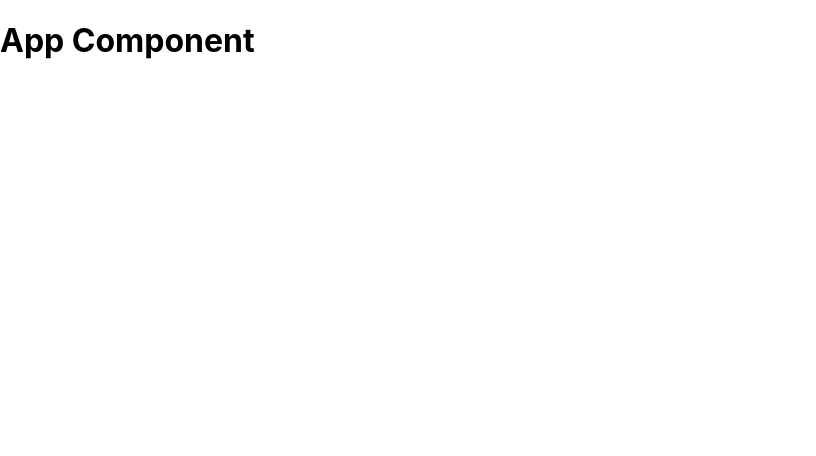
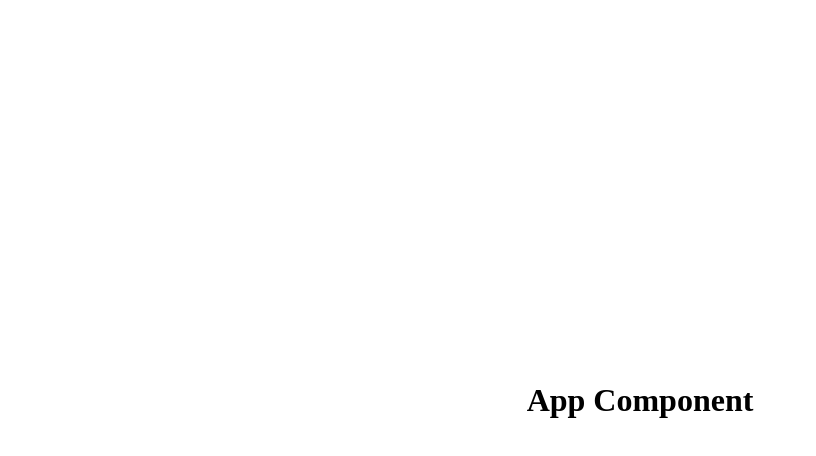
Before and after one commit to EhsanShakil/Timer-App, a React (Create React App) app: page / in a window 1280 px wide. Shown: the top 456 px of the page, without its empty margins (0-816 px from the left). Built offline with nearby package versions, Linux system fonts and the light colour scheme.

Commit message:
Updating

```diff
--- a/package.json
+++ b/package.json
@@ -8,6 +8,7 @@
     "@testing-library/user-event": "^7.1.2",
     "@types/jest": "^24.0.0",
     "@types/node": "^12.0.0",
+    "@types/react-dom": "^16.9.0",
     "react": "^16.13.1",
     "react-dom": "^16.13.1",
     "react-scripts": "3.4.3",
@@ -84,7 +85,6 @@
     "@types/enzyme": "3.10.6",
     "@types/enzyme-adapter-react-16": "1.0.6",
     "@types/react": "^16.9.49",
-    "@types/react-dom": "^16.9.8",
     "enzyme": "3.11.0",
     "enzyme-adapter-react-16": "1.15.4",
     "enzyme-to-json": "3.5.0",
--- a/src/Components/App/App.css
+++ b/src/Components/App/App.css
@@ -0,0 +1,13 @@
+body {
+  box-sizing: border-box;
+  margin: 0px;
+  padding: 0px;
+  overflow: hidden;
+}
+.container {
+  height: 100vh;
+  width: 100vw;
+  display: flex;
+  justify-content: center;
+  align-items: center;
+}
--- a/src/Components/App/App.tsx
+++ b/src/Components/App/App.tsx
@@ -1,8 +1,9 @@
 import React from "react";
+import "./App.css";
 
 const App = () => {
   return (
-    <div>
+    <div className="container">
       <h1>App Component</h1>
     </div>
   );
--- a/src/index.css
+++ /dev/null
@@ -1,13 +0,0 @@
-body {
-  margin: 0;
-  font-family: -apple-system, BlinkMacSystemFont, 'Segoe UI', 'Roboto', 'Oxygen',
-    'Ubuntu', 'Cantarell', 'Fira Sans', 'Droid Sans', 'Helvetica Neue',
-    sans-serif;
-  -webkit-font-smoothing: antialiased;
-  -moz-osx-font-smoothing: grayscale;
-}
-
-code {
-  font-family: source-code-pro, Menlo, Monaco, Consolas, 'Courier New',
-    monospace;
-}
--- a/src/index.tsx
+++ b/src/index.tsx
@@ -1,6 +1,5 @@
 import React from "react";
 import ReactDOM from "react-dom";
-import "./index.css";
 import App from "./Components/App/App";
 import * as serviceWorker from "./serviceWorker";
 
```
Also changed, not shown: src/logo.svg (deleted).
